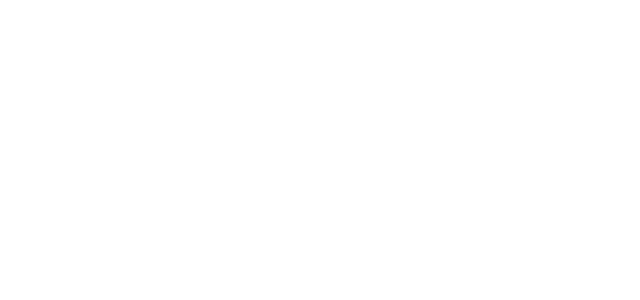
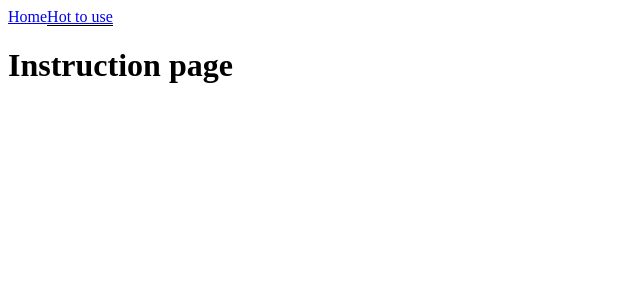
Before and after one commit to denysMoon/ui-qr, a React (Vite) app: page /how-to in a window 1280 px wide. Shown: the top 300 px of the page, without its empty margins (0-640 px from the left). Built offline with nearby package versions, Linux system fonts and the light colour scheme.

Commit message:
basic router

```diff
--- a/package.json
+++ b/package.json
@@ -11,7 +11,8 @@
   },
   "dependencies": {
     "react": "^18.2.0",
-    "react-dom": "^18.2.0"
+    "react-dom": "^18.2.0",
+    "react-router-dom": "^6.15.0"
   },
   "devDependencies": {
     "@types/react": "^18.2.15",
--- a/src/App.tsx
+++ b/src/App.tsx
@@ -1,5 +1,24 @@
-function App() {
-  return <></>;
-}
+import {
+  Route,
+  createBrowserRouter,
+  RouterProvider,
+  createRoutesFromElements,
+} from "react-router-dom";
+import { PageNotFound } from "./pages/PageNotFound";
+import { Layout } from "./components/Layout";
+import { Main } from "./pages/Main";
+import { Instruction } from "./pages/Instruction";
 
-export default App;
+const router = createBrowserRouter(
+  createRoutesFromElements(
+    <Route path="/" element={<Layout />}>
+      <Route index element={<Main />} />
+      <Route path="/how-to" element={<Instruction />} />
+      <Route path="*" element={<PageNotFound />} />
+    </Route>
+  )
+);
+
+export const App = () => {
+  return <RouterProvider router={router} />;
+};
--- /dev/null
+++ b/src/components/CustomLink.tsx
@@ -0,0 +1,20 @@
+import { Link, useMatch } from "react-router-dom";
+
+interface ICustomLink {
+  children: string;
+  to: string;
+}
+
+export const CustomLink: React.FC<ICustomLink> = ({
+  children,
+  to,
+  ...props
+}) => {
+  const match = !!useMatch(to);
+
+  return (
+    <Link className={`links ${match ? "active" : ""}`} to={to} {...props}>
+      {children}
+    </Link>
+  );
+};
--- /dev/null
+++ b/src/components/Header.tsx
@@ -0,0 +1,19 @@
+import React from "react";
+import { ROUTES } from "../constants";
+import { CustomLink } from "./CustomLink";
+
+export const Header: React.FC = () => {
+  return (
+    <div>
+      <div>
+        {ROUTES.map((route) => {
+          return (
+            <CustomLink key={route.path} to={route.path}>
+              {route.name}
+            </CustomLink>
+          );
+        })}
+      </div>
+    </div>
+  );
+};
--- /dev/null
+++ b/src/components/Layout.tsx
@@ -0,0 +1,13 @@
+import { Outlet } from "react-router-dom";
+import { Header } from "./Header";
+
+export const Layout: React.FC = () => {
+  return (
+    <>
+      <Header />
+      <div className="container">
+        <Outlet />
+      </div>
+    </>
+  );
+};
--- /dev/null
+++ b/src/constants.ts
@@ -0,0 +1,10 @@
+export const ROUTES = [
+  {
+    path: "/",
+    name: "Home",
+  },
+  {
+    path: "/how-to",
+    name: "Hot to use",
+  },
+];
--- /dev/null
+++ b/src/index.css
@@ -0,0 +1,3 @@
+.active {
+    border-bottom: 1px solid black;
+  }
--- a/src/main.tsx
+++ b/src/main.tsx
@@ -1,6 +1,7 @@
 import React from "react";
 import ReactDOM from "react-dom/client";
-import App from "./App.tsx";
+import { App } from "./App.tsx";
+import "./index.css";
 
 ReactDOM.createRoot(document.getElementById("root")!).render(
   <React.StrictMode>
--- /dev/null
+++ b/src/pages/Instruction.tsx
@@ -0,0 +1,3 @@
+export const Instruction = () => {
+  return <h1>Instruction page</h1>;
+};
--- /dev/null
+++ b/src/pages/Main.tsx
@@ -0,0 +1,3 @@
+export const Main: React.FC = () => {
+  return <h1>Main</h1>;
+};
--- /dev/null
+++ b/src/pages/PageNotFound.tsx
@@ -0,0 +1,3 @@
+export const PageNotFound: React.FC = () => {
+  return <h1>Wrong way...</h1>;
+};
```
